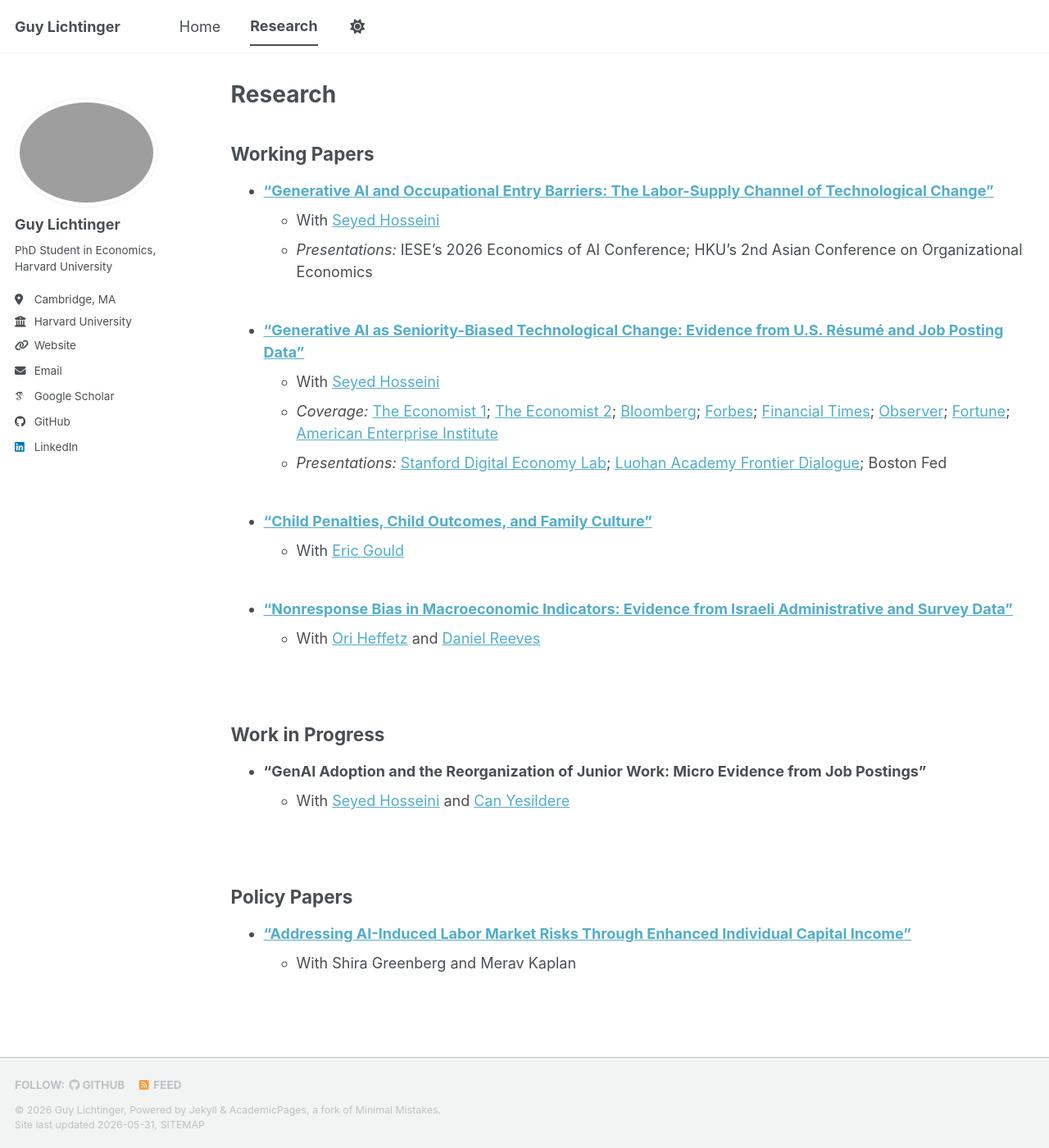
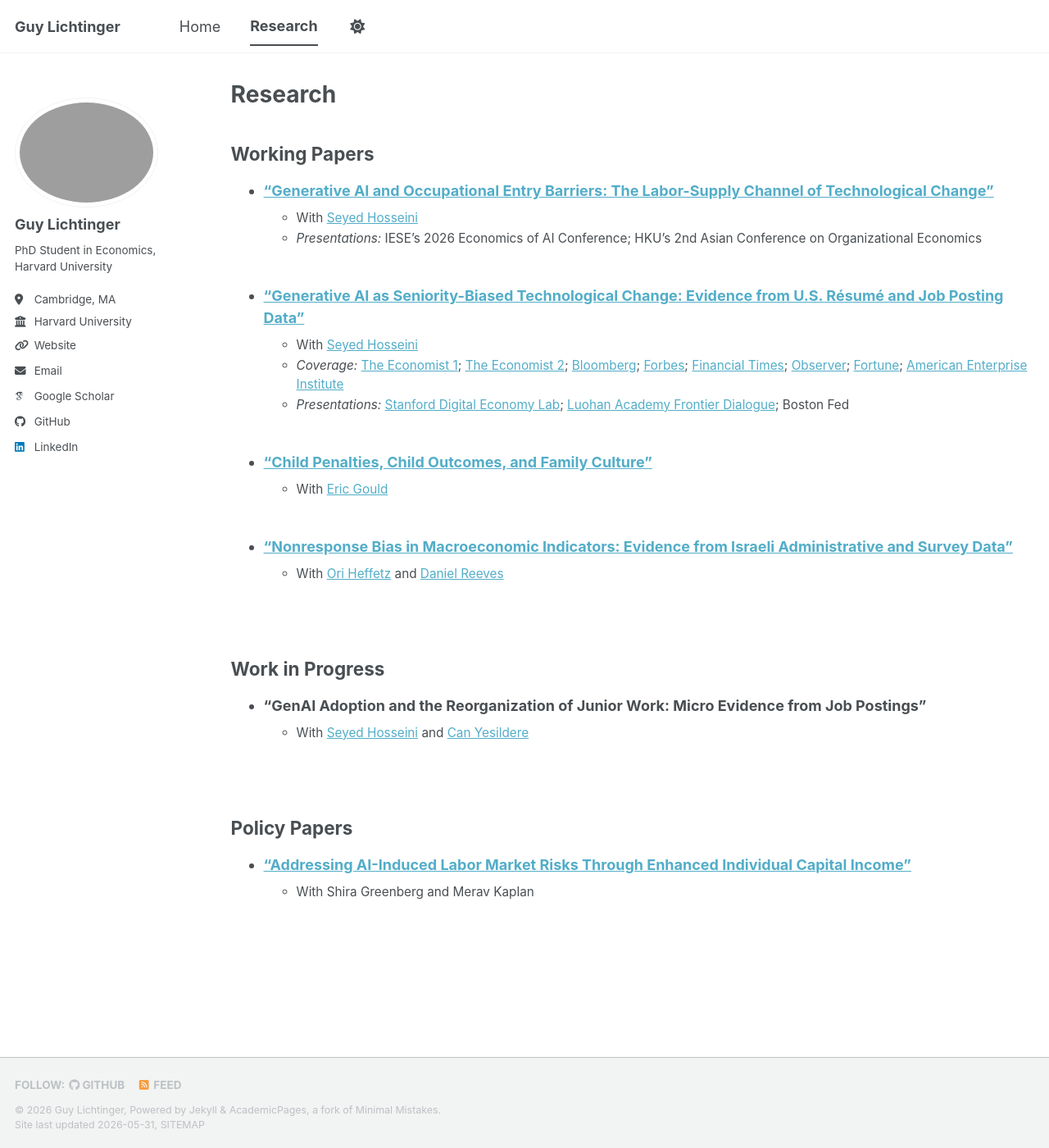
Before and after one commit to guylichtinger/guylichtinger.github.io, a Jekyll site: the page built from _pages/publications.md, in a window 1280 px wide and 1400 px high. Shown: the whole window at 82% size. Built offline with Jekyll 4.4.1, drawn with Linux system fonts in a browser that asks for light colours; some web fonts are replaced; a script bundle is joined from its source files by our own code; library files that are not in the unit come from our copies.

Commit message:
Update publications page with styles and new paper
Added custom styles for list items and a new working paper entry.

```diff
--- a/_pages/publications.md
+++ b/_pages/publications.md
@@ -4,6 +4,14 @@ title: "Research"
 permalink: /research/
 author_profile: true
 ---
+
+<style>
+  li li {
+    font-size: 0.85em;
+    margin-bottom: 2px;
+  }
+</style>
+
 
 ## Working Papers
 
```
